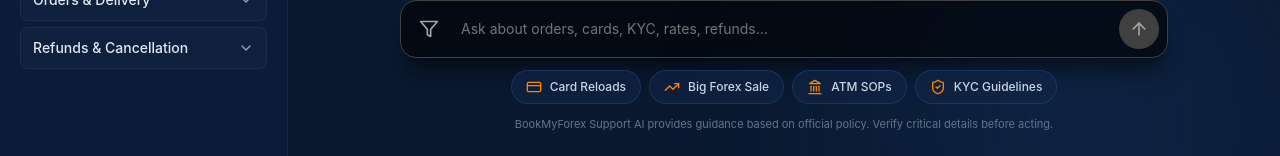
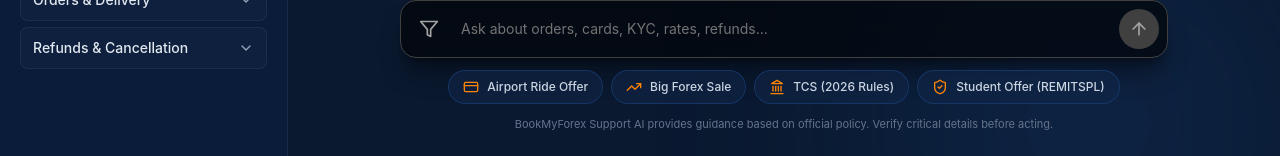
Before and after one commit to astrokshitij/bookmyforex-assist-frontend, a Next.js app: page / in a window 1280 px wide. Shown: the part 644-800 px from the top of the page. Built offline with nearby package versions, Linux system fonts and the light colour scheme; no server answers.

Commit message:
Update quick action pills to reflect 2026 offers and TCS rules

```diff
--- a/components/ChatInterface.tsx
+++ b/components/ChatInterface.tsx
@@ -302,8 +302,8 @@
           {[
             {
               icon: CreditCard,
-              label: 'Card Reloads',
-              query: 'What is the procedure and delivery timeline for a Forex Card reload?',
+              label: 'Airport Ride Offer',
+              query: 'What are the eligibility criteria and rules for Free Airport Ride with Forex Card?',
             },
             {
               icon: TrendingUp,
@@ -312,13 +312,13 @@
             },
             {
               icon: Landmark,
-              label: 'ATM SOPs',
-              query: 'A customer card got stuck in a foreign ATM. What is the emergency SOP?',
+              label: 'TCS (2026 Rules)',
+              query: 'What are the TCS rates from 1 April 2026 for education remittances and forex cards?',
             },
             {
               icon: ShieldCheck,
-              label: 'KYC Guidelines',
-              query: 'What KYC documents are mandatory for foreign currency purchase under LRS?',
+              label: 'Student Offer (REMITSPL)',
+              query: 'What is the promo code and cashback for Student Money Transfer?',
             },
           ].map((pill, idx) => {
             const IconComponent = pill.icon
```
